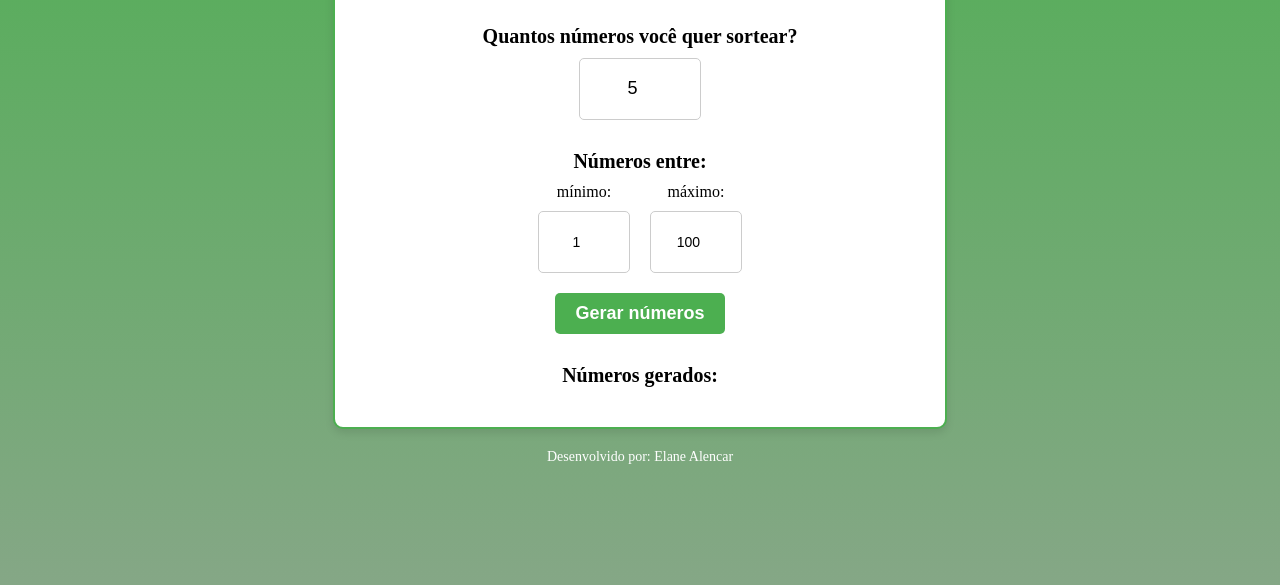
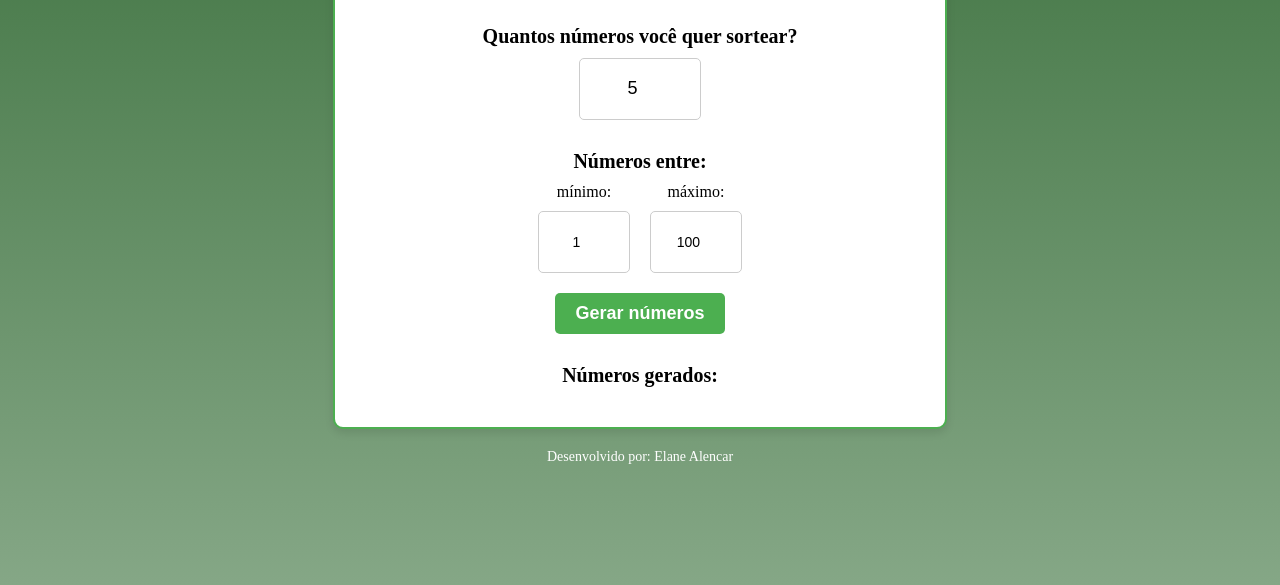
Before and after one commit to elanealencar/gerador-de-numeros-da-sorte, a plain HTML site: page index.html in a window 1280 px wide. Shown: the part 223-808 px from the top of the page. Drawn offline with Linux system fonts and the light colour scheme.

Commit message:
Resolve conflitos

```diff
--- a/style.css
+++ b/style.css
@@ -8,7 +8,7 @@ body {
     align-items: center;
     font-style: "Roboto", "DM Sans", sans-serif;
     font-size: 20px;
-    background: linear-gradient(to bottom, #4CAF50, #85a786);
+    background: linear-gradient(to bottom, #396f3b, #85a786);
 
 }
 
```
